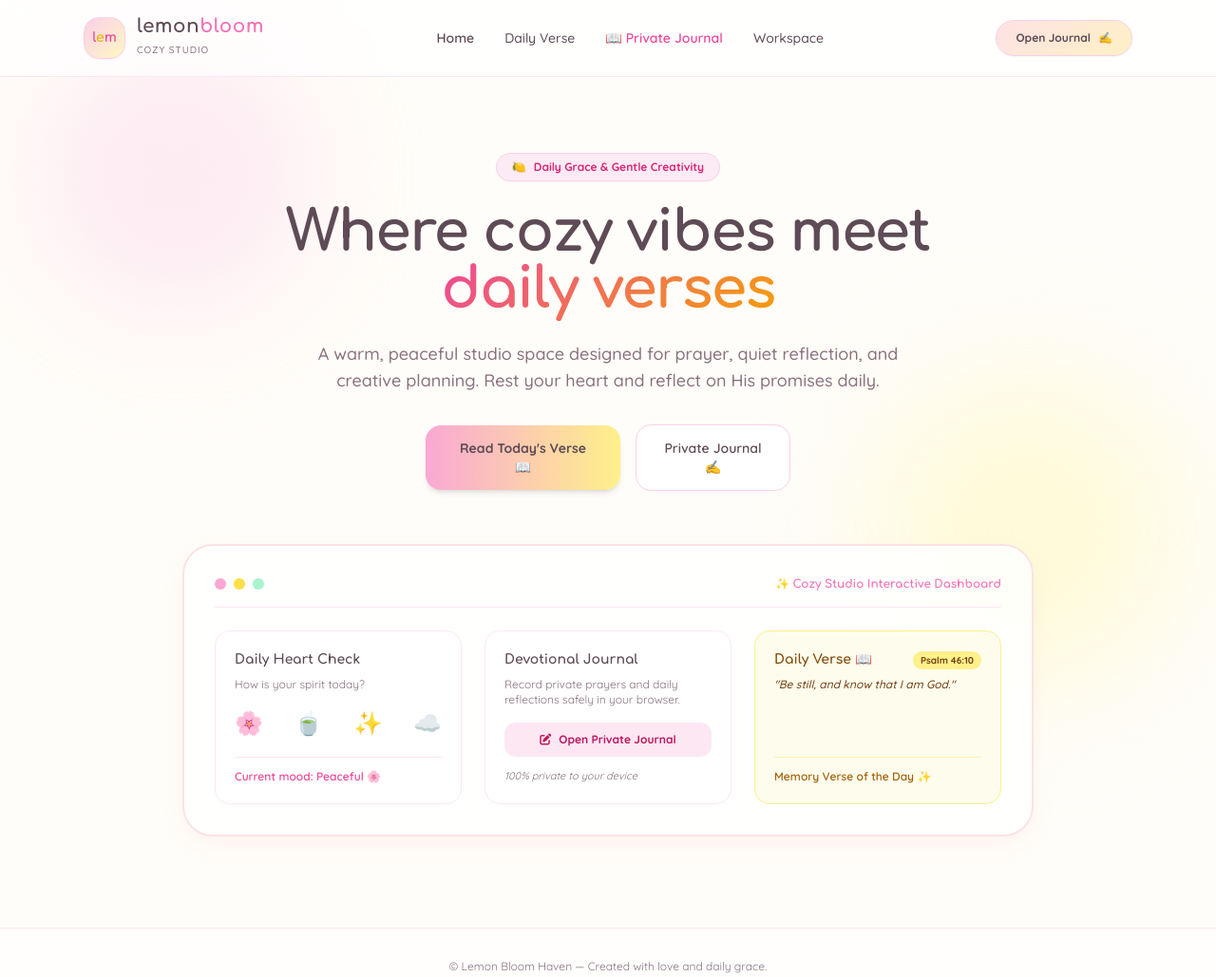
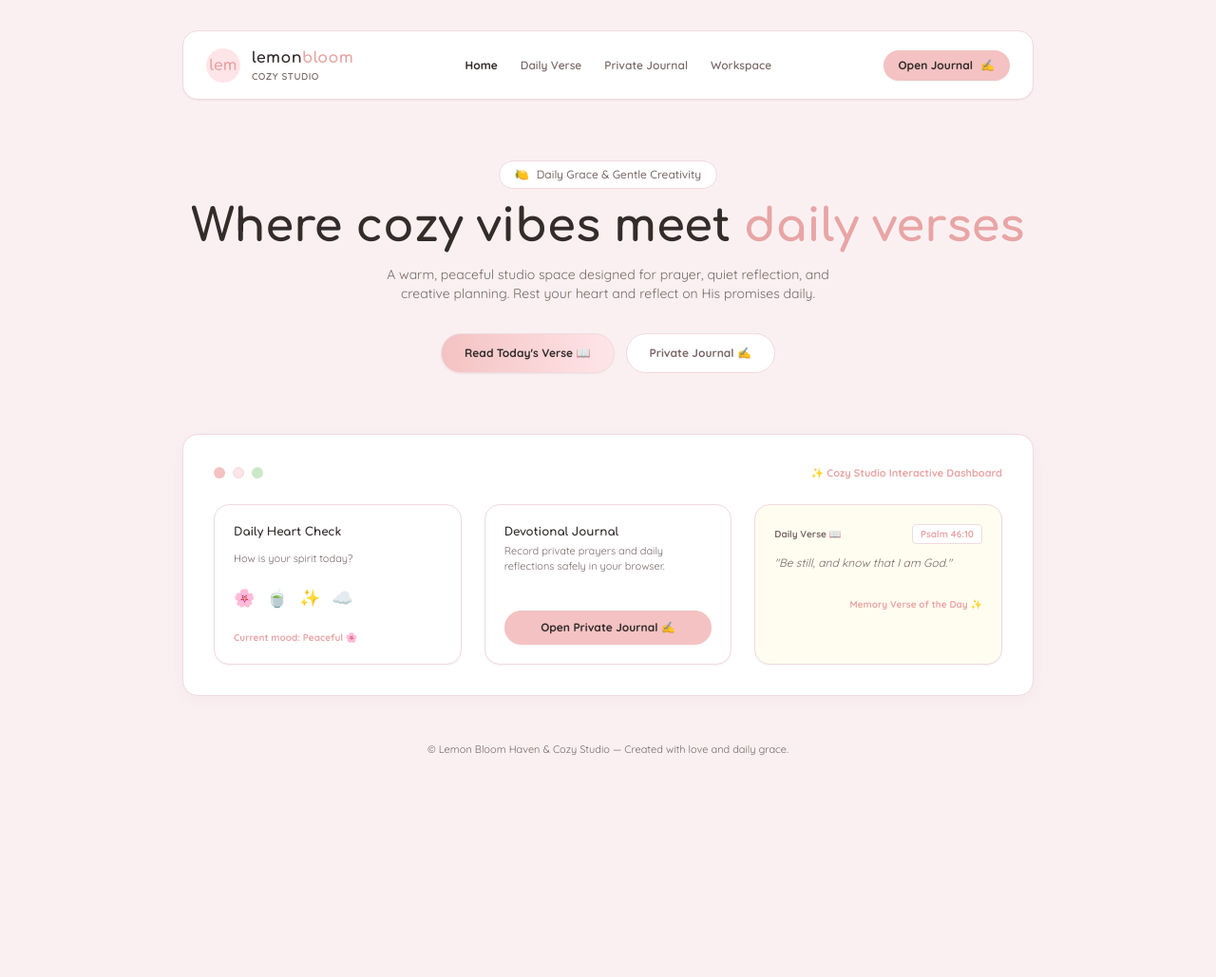
Before and after one commit to lemonbloomhaven/lemonbloomhaven.github.io, a plain HTML site: page index.html in a window 1280 px wide. Shown: the whole page at 95% size. After the commit the page ends 830 px from the top, so only its background shows below. Drawn offline with nearby package versions, Linux system fonts and the light colour scheme.

Commit message:
Refactor index.html for improved layout and design
Updated HTML structure and styles for Lemon Bloom Haven, enhancing the layout and aesthetics.

```diff
--- a/index.html
+++ b/index.html
@@ -3,14 +3,14 @@
 <head>
     <meta charset="UTF-8">
     <meta name="viewport" content="width=device-width, initial-scale=1.0">
-    <title>Lemon Bloom 🌸 Cozy Studio</title>
+    <title>Lemon Bloom Haven - Cozy Studio</title>
     <!-- Tailwind CSS -->
     <script src="https://cdn.tailwindcss.com"></script>
-    <!-- Google Fonts: Comfortaa & Quicksand for a soft, cute aesthetic -->
+    <!-- Google Fonts -->
     <link rel="preconnect" href="https://fonts.googleapis.com">
     <link rel="preconnect" href="https://fonts.gstatic.com" crossorigin>
     <link href="https://fonts.googleapis.com/css2?family=Comfortaa:wght@400;600;700&family=Quicksand:wght@400;500;600;700&display=swap" rel="stylesheet">
-    <!-- FontAwesome Icons -->
+    <!-- FontAwesome -->
     <link rel="stylesheet" href="https://cdnjs.cloudflare.com/ajax/libs/font-awesome/6.4.0/css/all.min.css">
 
     <script>
@@ -23,15 +23,13 @@
                     },
                     colors: {
                         cozy: {
-                            pink: '#FDE2E4',
-                            deepPink: '#E8A598',
-                            rose: '#F2C6C2',
-                            yellow: '#FFF1C5',
-                            accentYellow: '#FCD34D',
-                            cream: '#FFFDF9',
-                            sage: '#E2ECE9',
-                            text: '#5E4B56',
-                            muted: '#8A717F'
+                            bgPink: '#FAF0F2',
+                            cardWhite: '#FFFFFF',
+                            pink: '#F4C2C2',
+                            deepPink: '#E8A5A5',
+                            textDark: '#332C2B',
+                            textMuted: '#7A6968',
+                            border: '#F0DADF'
                         }
                     }
                 }
@@ -40,197 +38,125 @@
     </script>
 
     <style>
-        /* Soft Cozy Aesthetic Styling */
         body {
-            background-color: #FFFDF9;
-            color: #5E4B56;
+            background-color: #FAF0F2;
+            color: #332C2B;
+            font-family: 'Quicksand', sans-serif;
         }
-
         .cozy-card {
-            background: rgba(255, 255, 255, 0.85);
-            backdrop-filter: blur(10px);
-            border: 2px solid #FDE2E4;
-            border-radius: 2rem;
-            box-shadow: 0 10px 25px -5px rgba(232, 165, 152, 0.15);
+            background: #FFFFFF;
+            border: 1px solid #F0DADF;
+            border-radius: 16px;
+            box-shadow: 0 4px 20px rgba(220, 170, 180, 0.12);
         }
-
-        .cozy-btn {
-            background: linear-gradient(135deg, #FDE2E4 0%, #FFF1C5 100%);
-            transition: all 0.3s cubic-bezier(0.34, 1.56, 0.64, 1);
+        .cozy-btn-pink {
+            background-color: #F4C2C2;
+            color: #332C2B;
+            transition: all 0.2s ease;
         }
-
-        .cozy-btn:hover {
-            transform: translateY(-3px) scale(1.02);
-            box-shadow: 0 8px 20px rgba(232, 165, 152, 0.3);
-        }
-
-        .lemon-gradient-text {
-            background: linear-gradient(135deg, #EC4899 0%, #F59E0B 100%);
-            -webkit-background-clip: text;
-            -webkit-text-fill-color: transparent;
-        }
-
-        /* Gentle Floating Animation */
-        @keyframes float-soft {
-            0%, 100% { transform: translateY(0px) rotate(0deg); }
-            50% { transform: translateY(-8px) rotate(1deg); }
-        }
-        .animate-float {
-            animation: float-soft 5s ease-in-out infinite;
-        }
-
-        /* Custom Scrollbar */
-        ::-webkit-scrollbar {
-            width: 8px;
-        }
-        ::-webkit-scrollbar-track {
-            background: #FFFDF9;
-        }
-        ::-webkit-scrollbar-thumb {
-            background: #FDE2E4;
-            border-radius: 10px;
+        .cozy-btn-pink:hover {
+            background-color: #E8A5A5;
+            color: #FFFFFF;
         }
     </style>
 </head>
-<body class="min-h-screen flex flex-col justify-between selection:bg-pink-200 selection:text-pink-900">
+<body class="min-h-screen flex flex-col justify-between p-4 sm:p-8">
 
-    <!-- Soft Ambient Glow Background Objects -->
-    <div class="fixed top-10 left-10 w-72 h-72 bg-pink-200/40 rounded-full blur-3xl pointer-events-none -z-10"></div>
-    <div class="fixed bottom-20 right-10 w-80 h-80 bg-yellow-100/60 rounded-full blur-3xl pointer-events-none -z-10"></div>
+    <div class="max-w-4xl mx-auto w-full space-y-6">
 
-    <!-- Navigation Bar -->
-    <header class="sticky top-0 z-40 w-full bg-white/70 backdrop-blur-md border-b border-pink-100">
-        <div class="max-w-6xl mx-auto px-6 h-20 flex items-center justify-between">
+        <!-- Top Navigation Header matching your screenshot -->
+        <header class="flex items-center justify-between bg-white px-6 py-4 rounded-2xl border border-[#F0DADF] shadow-sm">
+            <div class="flex items-center gap-3">
+                <div class="w-9 h-9 rounded-full bg-[#FFE5E8] flex items-center justify-center font-display font-bold text-[#E8A5A5]">lem</div>
+                <div>
+                    <h1 class="font-display font-bold text-base text-[#332C2B] tracking-wide">lemon<span class="text-[#E8A5A5]">bloom</span></h1>
+                    <p class="text-[10px] text-[#7A6968] uppercase tracking-wider font-semibold">COZY STUDIO</p>
+                </div>
+            </div>
 
-            <!-- Minimal Hand-drawn Lemon Bloom Logo Visual -->
-            <a href="index.html" class="flex items-center gap-3 group">
-                <div class="w-11 h-11 rounded-2xl bg-gradient-to-br from-pink-200 to-yellow-100 flex items-center justify-center text-xl shadow-sm border border-pink-200 group-hover:scale-105 transition-transform relative overflow-hidden">
-                    <span class="text-pink-500 font-bold font-display text-sm">l<span class="text-yellow-500">e</span>m</span>
-                </div>
-                <div>
-                    <span class="font-display font-bold text-xl tracking-wide text-cozy-text block leading-none">
-                        lemon<span class="text-pink-400">bloom</span>
-                    </span>
-                    <span class="text-[10px] font-medium tracking-widest uppercase text-cozy-muted">Cozy Studio</span>
-                </div>
-            </a>
-
-            <!-- Navigation Links -->
-            <nav class="hidden md:flex items-center gap-8 font-medium text-sm text-cozy-text">
-                <a href="index.html" class="hover:text-pink-400 transition-colors font-semibold">Home</a>
-                <a href="#verses" class="hover:text-pink-400 transition-colors">Daily Verse</a>
-                <a href="journal.html" class="hover:text-pink-400 transition-colors font-semibold text-pink-500">📖 Private Journal</a>
-                <a href="#studio" class="hover:text-pink-400 transition-colors">Workspace</a>
+            <!-- Navbar Links -->
+            <nav class="hidden md:flex items-center gap-6 text-xs font-semibold text-[#7A6968]">
+                <a href="index.html" class="text-[#332C2B] font-bold">Home</a>
+                <a href="#verse" class="hover:text-[#332C2B]">Daily Verse</a>
+                <a href="journal.html" class="hover:text-[#332C2B]">Private Journal</a>
+                <a href="#workspace" class="hover:text-[#332C2B]">Workspace</a>
             </nav>
 
-            <!-- Action Button -->
-            <a href="journal.html" class="cozy-btn px-5 py-2.5 rounded-full font-bold text-xs text-cozy-text flex items-center gap-2 border border-pink-200 shadow-sm">
+            <!-- Working Link to Journal Page -->
+            <a href="journal.html" class="cozy-btn-pink px-4 py-2 rounded-full text-xs font-bold shadow-sm flex items-center gap-2">
                 <span>Open Journal</span> ✍️
             </a>
-        </div>
         </header>
 
         <!-- Hero Section -->
-    <section class="relative pt-12 pb-16 md:pt-20 md:pb-24">
-        <div class="max-w-5xl mx-auto px-6 text-center">
-
-            <!-- Tag Badge -->
-            <div class="inline-flex items-center gap-2 px-4 py-1.5 rounded-full bg-pink-100/80 border border-pink-200 text-xs font-bold text-pink-600 mb-6 shadow-sm">
+        <main class="text-center py-10 space-y-4">
+            <div class="inline-flex items-center gap-2 px-4 py-1.5 rounded-full bg-white border border-[#F0DADF] text-xs font-medium text-[#7A6968]">
                 <span>🍋</span> Daily Grace & Gentle Creativity
             </div>
-
-            <!-- Title -->
-            <h1 class="font-display text-4xl sm:text-5xl md:text-6xl font-bold tracking-tight text-cozy-text max-w-3xl mx-auto leading-snug mb-6">
-                Where cozy vibes meet <span class="lemon-gradient-text">daily verses</span>
-            </h1>
-
-            <p class="text-base sm:text-lg text-cozy-muted max-w-2xl mx-auto mb-8 font-medium leading-relaxed">
+            <h2 class="font-display font-bold text-3xl sm:text-5xl text-[#332C2B] leading-tight">
+                Where cozy vibes meet <span class="text-[#E8A5A5]">daily verses</span>
+            </h2>
+            <p class="text-xs sm:text-sm text-[#7A6968] max-w-lg mx-auto">
                 A warm, peaceful studio space designed for prayer, quiet reflection, and creative planning. Rest your heart and reflect on His promises daily.
             </p>
 
-            <!-- CTA Buttons -->
-            <div class="flex flex-col sm:flex-row justify-center items-center gap-4 max-w-sm mx-auto mb-14">
-                <a href="#verses" class="w-full sm:w-auto px-8 py-3.5 rounded-2xl bg-gradient-to-r from-pink-300 to-yellow-200 text-cozy-text font-bold text-sm shadow-md hover:shadow-lg transition-all flex items-center justify-center gap-2">
+            <div class="flex flex-wrap items-center justify-center gap-3 pt-4">
+                <a href="#verse" class="px-6 py-3 rounded-full font-bold text-xs bg-gradient-to-r from-[#F4C2C2] to-[#FFE5E8] text-[#332C2B] shadow-sm border border-[#F0DADF]">
                     Read Today's Verse 📖
                 </a>
-                <a href="journal.html" class="w-full sm:w-auto px-6 py-3.5 rounded-2xl bg-white border border-pink-200 text-cozy-text font-semibold text-sm hover:bg-pink-50 transition-colors text-center">
+                <a href="journal.html" class="px-6 py-3 rounded-full font-bold text-xs bg-white border border-[#F0DADF] text-[#7A6968] hover:text-[#332C2B]">
                     Private Journal ✍️
                 </a>
             </div>
+        </main>
 
-            <!-- Interactive Cozy Preview Dashboard Card -->
-            <div id="studio" class="cozy-card p-6 sm:p-8 max-w-4xl mx-auto relative overflow-hidden animate-float">
-                <div class="flex items-center justify-between border-b border-pink-100 pb-4 mb-6">
-                    <div class="flex items-center gap-2">
-                        <span class="w-3 h-3 rounded-full bg-pink-300"></span>
-                        <span class="w-3 h-3 rounded-full bg-yellow-300"></span>
-                        <span class="w-3 h-3 rounded-full bg-emerald-200"></span>
+        <!-- Dashboard Preview Box -->
+        <section class="cozy-card p-6 sm:p-8" id="workspace">
+            <div class="flex items-center justify-between mb-6">
+                <div class="flex gap-2">
+                    <span class="w-3 h-3 rounded-full bg-[#F4C2C2]"></span>
+                    <span class="w-3 h-3 rounded-full bg-[#FFE5E8] border border-[#F0DADF]"></span>
+                    <span class="w-3 h-3 rounded-full bg-[#CBE8C9]"></span>
                 </div>
-                    <span class="font-display text-xs font-bold text-pink-400">✨ Cozy Studio Interactive Dashboard</span>
+                <span class="text-[11px] font-bold text-[#E8A5A5]">✨ Cozy Studio Interactive Dashboard</span>
             </div>
 
-                <div class="grid grid-cols-1 md:grid-cols-3 gap-6 text-left">
-                    <!-- Widget 1: Daily Mood -->
-                    <div class="bg-white/80 p-5 rounded-2xl border border-pink-100 flex flex-col justify-between">
-                        <div>
-                            <h3 class="font-display font-bold text-sm text-cozy-text mb-2">Daily Heart Check</h3>
-                            <p class="text-xs text-cozy-muted mb-4">How is your spirit today?</p>
-                            <div class="flex justify-between text-2xl">
-                                <button onclick="setMood('🌸 Peaceful')" class="hover:scale-125 transition-transform" title="Peaceful">🌸</button>
-                                <button onclick="setMood('🍵 Grateful')" class="hover:scale-125 transition-transform" title="Grateful">🍵</button>
-                                <button onclick="setMood('✨ Hopeful')" class="hover:scale-125 transition-transform" title="Hopeful">✨</button>
-                                <button onclick="setMood('☁️ Restful')" class="hover:scale-125 transition-transform" title="Restful">☁️</button>
+            <div class="grid grid-cols-1 md:grid-cols-3 gap-6">
+                <div class="bg-white p-5 rounded-2xl border border-[#F0DADF] shadow-sm space-y-3">
+                    <h3 class="font-display font-bold text-xs text-[#332C2B]">Daily Heart Check</h3>
+                    <p class="text-[11px] text-[#7A6968]">How is your spirit today?</p>
+                    <div class="flex gap-3 text-lg py-2">
+                        <span>🌸</span><span>🍵</span><span>✨</span><span>☁️</span>
                     </div>
-                        </div>
-                        <div class="mt-4 pt-3 border-t border-pink-100 text-xs text-pink-500 font-semibold" id="mood-status">
-                            Current mood: Peaceful 🌸
-                        </div>
+                    <p class="text-[10px] text-[#E8A5A5] font-bold">Current mood: Peaceful 🌸</p>
                 </div>
 
-                    <!-- Widget 2: Devotional Journal Link -->
-                    <div class="bg-white/80 p-5 rounded-2xl border border-pink-100 flex flex-col justify-between">
+                <div class="bg-white p-5 rounded-2xl border border-[#F0DADF] shadow-sm space-y-3 flex flex-col justify-between">
                     <div>
-                            <h3 class="font-display font-bold text-sm text-cozy-text mb-2">Devotional Journal</h3>
-                            <p class="text-xs text-cozy-muted mb-4">Record private prayers and daily reflections safely in your browser.</p>
-                            <a href="journal.html" class="w-full py-2.5 rounded-xl bg-pink-100 hover:bg-pink-200 text-pink-700 font-bold text-xs transition-colors flex items-center justify-center gap-2">
-                                <i class="fa-solid fa-pen-to-square"></i> <span>Open Private Journal</span>
+                        <h3 class="font-display font-bold text-xs text-[#332C2B] mb-1">Devotional Journal</h3>
+                        <p class="text-[11px] text-[#7A6968]">Record private prayers and daily reflections safely in your browser.</p>
+                    </div>
+                    <a href="journal.html" class="block text-center py-2.5 rounded-full font-bold text-xs cozy-btn-pink shadow-sm">
+                        Open Private Journal ✍️
                     </a>
                 </div>
-                        <p class="text-[11px] text-cozy-muted mt-3 italic">100% private to your device</p>
+
+                <div class="bg-[#FFFDF0] p-5 rounded-2xl border border-[#F0DADF] shadow-sm space-y-3" id="verse">
+                    <div class="flex justify-between items-center text-[10px] font-bold text-[#7A6968]">
+                        <span>Daily Verse 📖</span>
+                        <span class="bg-white px-2 py-0.5 rounded border border-[#F0DADF] text-[#E8A5A5]">Psalm 46:10</span>
                     </div>
-
-                    <!-- Widget 3: Daily Verse Card -->
-                    <div id="verses" class="bg-yellow-50/80 p-5 rounded-2xl border border-yellow-200 flex flex-col justify-between">
-                        <div>
-                            <div class="flex items-center justify-between mb-2">
-                                <h3 class="font-display font-bold text-sm text-yellow-800">Daily Verse 📖</h3>
-                                <span class="text-[10px] font-bold px-2 py-0.5 rounded-full bg-yellow-200 text-yellow-900">Psalm 46:10</span>
+                    <p class="text-xs italic text-[#7A6968]">"Be still, and know that I am God."</p>
+                    <p class="text-[10px] font-bold text-[#E8A5A5] text-right pt-4">Memory Verse of the Day ✨</p>
                 </div>
-                            <p class="text-xs text-yellow-900 font-medium italic mt-2">"Be still, and know that I am God."</p>
-                        </div>
-                        <div class="mt-4 pt-3 border-t border-yellow-200/60 text-xs text-yellow-700 font-semibold">
-                            Memory Verse of the Day ✨
-                        </div>
-                    </div>
-                </div>
-            </div>
-
             </div>
         </section>
 
+    </div>
+
     <!-- Footer -->
-    <footer class="bg-white/60 border-t border-pink-100 py-8 text-center text-xs text-cozy-muted">
-        <p>© Lemon Bloom Haven — Created with love and daily grace.</p>
+    <footer class="text-center text-[11px] text-[#7A6968] mt-12">
+        <p>© Lemon Bloom Haven & Cozy Studio — Created with love and daily grace.</p>
     </footer>
-
-    <script>
-        function setMood(moodStr) {
-            document.getElementById('mood-status').innerText = 'Current mood: ' + moodStr;
-        }
-
-        function showToast(emoji, message) {
-            alert(emoji + ' ' + message);
-        }
-    </script>
 </body>
 </html>
```
Lines whose indentation alone changed are shown as unchanged.
